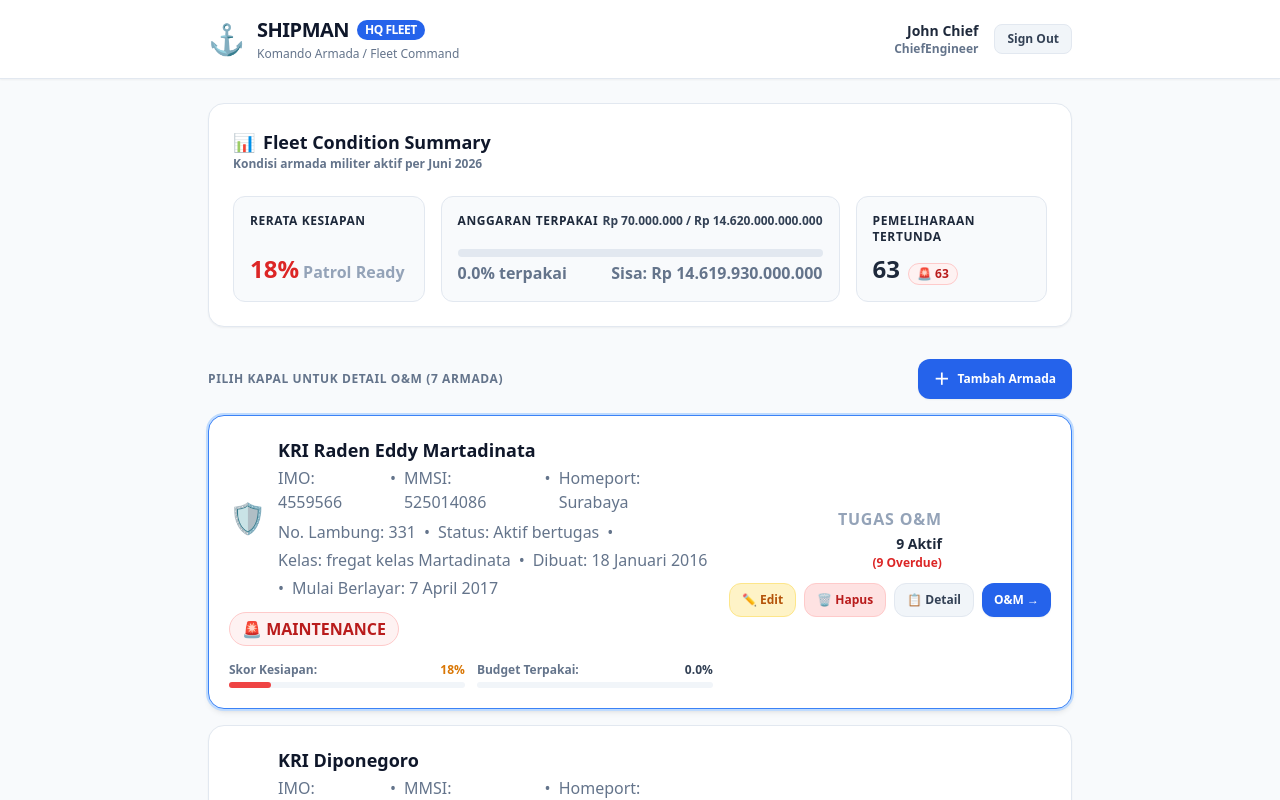
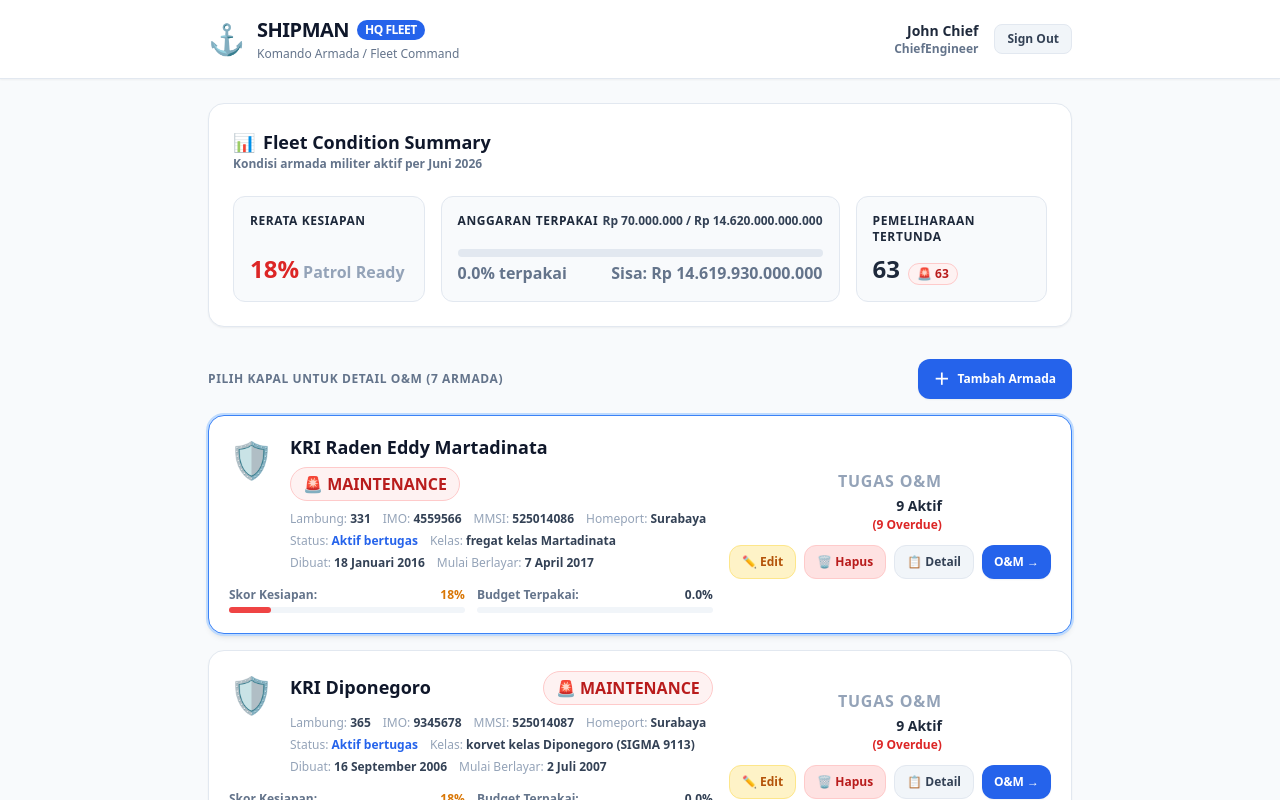
Before and after one commit to logikaistudio/shipman, a React (Vite) app in the folder frontend/: page / in a window 1280 px wide. Both pictures are taken after a click on the button "SIGN IN". Shown: the top 800 px of the page. Built offline with nearby package versions, Linux system fonts and the light colour scheme; no server answers.

Commit message:
style: improve vessel card metadata layout for better readability

```diff
--- a/frontend/src/components/VesselSelector.tsx
+++ b/frontend/src/components/VesselSelector.tsx
@@ -281,36 +281,42 @@
                     <div className="flex flex-col md:flex-row gap-4 items-start md:items-center justify-between">
                       {/* Vessel Info */}
                       <div className="flex-1 space-y-3">
-                        <div className="flex flex-wrap items-center gap-3">
-                          <span className="text-3xl">{getVesselIcon(vessel.name)}</span>
-                          <div className="flex-1">
-                            <h4 className="text-lg font-extrabold text-slate-900">{vessel.name}</h4>
-                            <div className="flex gap-2 text-xxs text-slate-500 mt-0.5 font-medium">
-                              <span>IMO: {vessel.imo}</span>
-                              <span>•</span>
-                              <span>MMSI: {vessel.mmsi}</span>
-                              {vessel.metadata?.homeport && (
-                                <>
-                                  <span>•</span>
-                                  <span>Homeport: {vessel.metadata.homeport}</span>
-                                </>
-                              )}
+                        <div className="flex flex-col sm:flex-row items-start gap-4">
+                          <span className="text-4xl shrink-0 mt-1">{getVesselIcon(vessel.name)}</span>
+                          <div className="flex-1 w-full space-y-2.5">
+                            <div className="flex flex-wrap items-center justify-between gap-2">
+                              <h4 className="text-lg font-extrabold text-slate-900 leading-tight">{vessel.name}</h4>
+                              <span className={`text-xxs font-extrabold px-3 py-1 rounded-full border ${isVesselReady
+                                ? 'bg-green-50 text-green-700 border-green-200'
+                                : 'bg-red-50 text-red-700 border-red-200'
+                              }`}>
+                                {isVesselReady ? '✅ SIAP OPERASI' : '🚨 MAINTENANCE'}
+                              </span>
                             </div>
-                            <div className="flex flex-wrap gap-x-2 gap-y-1 text-xxs text-slate-500 mt-1.5 font-medium">
-                              {vessel.metadata?.nomorLambung && <span>No. Lambung: {vessel.metadata.nomorLambung}</span>}
-                              {vessel.metadata?.statusArmada && <><span>•</span><span>Status: {vessel.metadata.statusArmada}</span></>}
-                              {vessel.metadata?.kelasDanJenis && <><span>•</span><span>Kelas: {vessel.metadata.kelasDanJenis}</span></>}
-                              {vessel.metadata?.tipe && <><span>•</span><span>Tipe: {vessel.metadata.tipe}</span></>}
-                              {vessel.metadata?.diluncurkan && <><span>•</span><span>Dibuat: {vessel.metadata.diluncurkan}</span></>}
-                              {vessel.metadata?.mulaiBerlayar && <><span>•</span><span>Mulai Berlayar: {vessel.metadata.mulaiBerlayar}</span></>}
+
+                            <div className="space-y-1.5">
+                              {/* Row 1: Identification */}
+                              <div className="flex flex-wrap gap-x-3 gap-y-1 text-xs font-medium">
+                                {vessel.metadata?.nomorLambung && <span><span className="text-slate-400">Lambung:</span> <span className="text-slate-700 font-bold">{vessel.metadata.nomorLambung}</span></span>}
+                                <span><span className="text-slate-400">IMO:</span> <span className="text-slate-700 font-bold">{vessel.imo}</span></span>
+                                <span><span className="text-slate-400">MMSI:</span> <span className="text-slate-700 font-bold">{vessel.mmsi}</span></span>
+                                {vessel.metadata?.homeport && <span><span className="text-slate-400">Homeport:</span> <span className="text-slate-700 font-bold">{vessel.metadata.homeport}</span></span>}
+                              </div>
+
+                              {/* Row 2: Type & Status */}
+                              <div className="flex flex-wrap gap-x-3 gap-y-1 text-xs font-medium">
+                                {vessel.metadata?.statusArmada && <span><span className="text-slate-400">Status:</span> <span className="text-blue-600 font-bold">{vessel.metadata.statusArmada}</span></span>}
+                                {vessel.metadata?.kelasDanJenis && <span><span className="text-slate-400">Kelas:</span> <span className="text-slate-700 font-bold">{vessel.metadata.kelasDanJenis}</span></span>}
+                                {vessel.metadata?.tipe && <span><span className="text-slate-400">Tipe:</span> <span className="text-slate-700 font-bold">{vessel.metadata.tipe}</span></span>}
+                              </div>
+
+                              {/* Row 3: Timelines */}
+                              <div className="flex flex-wrap gap-x-3 gap-y-1 text-xs font-medium">
+                                {vessel.metadata?.diluncurkan && <span><span className="text-slate-400">Dibuat:</span> <span className="text-slate-700 font-bold">{vessel.metadata.diluncurkan}</span></span>}
+                                {vessel.metadata?.mulaiBerlayar && <span><span className="text-slate-400">Mulai Berlayar:</span> <span className="text-slate-700 font-bold">{vessel.metadata.mulaiBerlayar}</span></span>}
+                              </div>
                             </div>
                           </div>
-                          <span className={`text-xxs font-extrabold px-3 py-1 rounded-full border ${isVesselReady
-                            ? 'bg-green-50 text-green-700 border-green-200'
-                            : 'bg-red-50 text-red-700 border-red-200'
-                          }`}>
-                            {isVesselReady ? '✅ SIAP OPERASI' : '🚨 MAINTENANCE'}
-                          </span>
                         </div>
 
                         {/* Metrics */}
```
